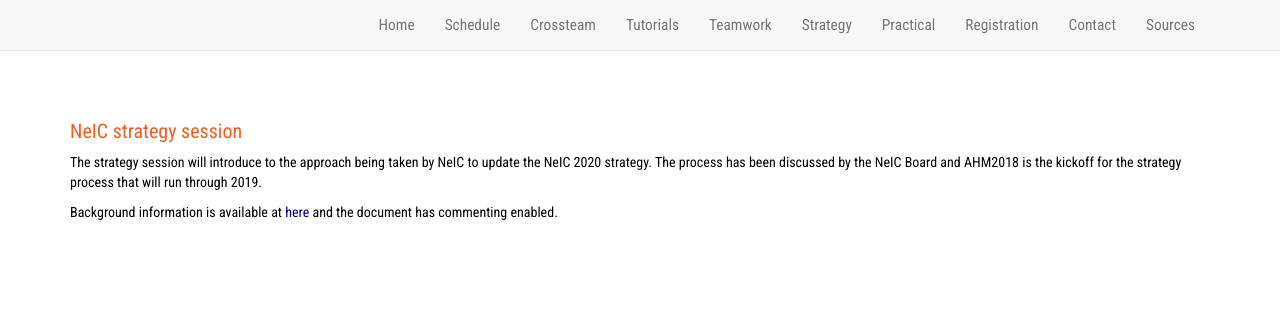
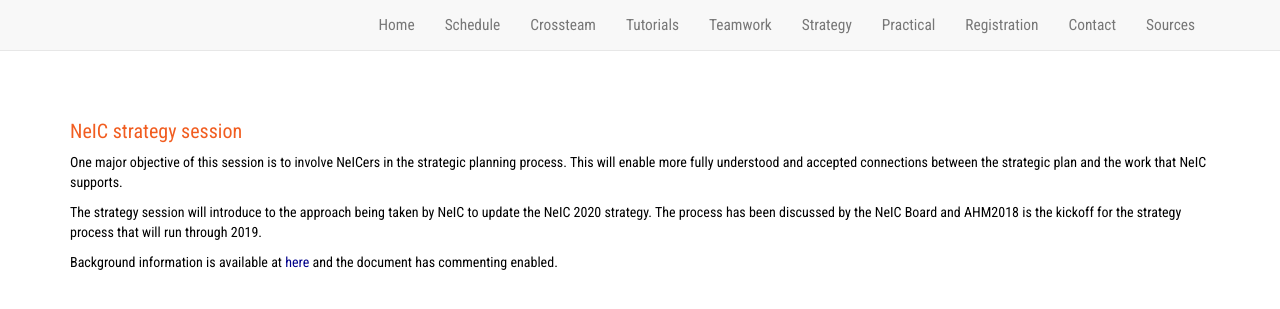
Before and after one commit to neicnordic/ahm18.neic.nordforsk.org, a Jekyll site: the page built from strategy.md, in a window 1280 px wide. Shown: the top 309 px of the page. Built offline with Jekyll 4.4.1, drawn with Linux system fonts in a browser that asks for light colours; nearby versions of some CDN libraries; our own code applies the rules of GitHub Pages for plain Markdown files.

Commit message:
update strategy info thanks to Maiken

```diff
--- a/strategy.md
+++ b/strategy.md
@@ -5,6 +5,7 @@
 
 ### NeIC strategy session
 
+One major objective of this session is to involve NeICers in the strategic planning process. This will enable more fully understood and accepted connections between the strategic plan and the work that NeIC supports.
 
 The strategy session will introduce to the approach being taken by NeIC to
 update the NeIC 2020 strategy.  The process has been discussed by the NeIC Board
```
